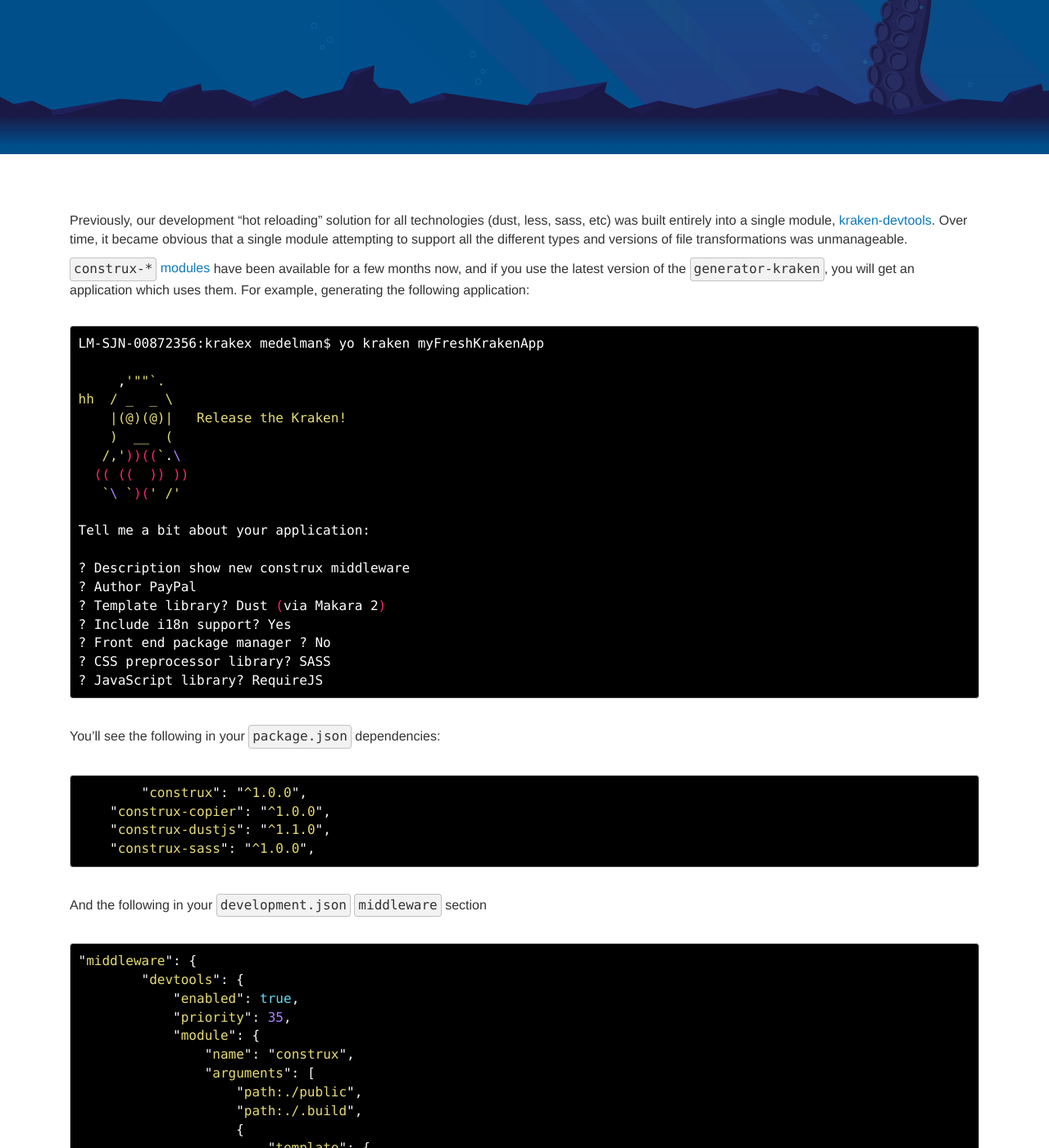
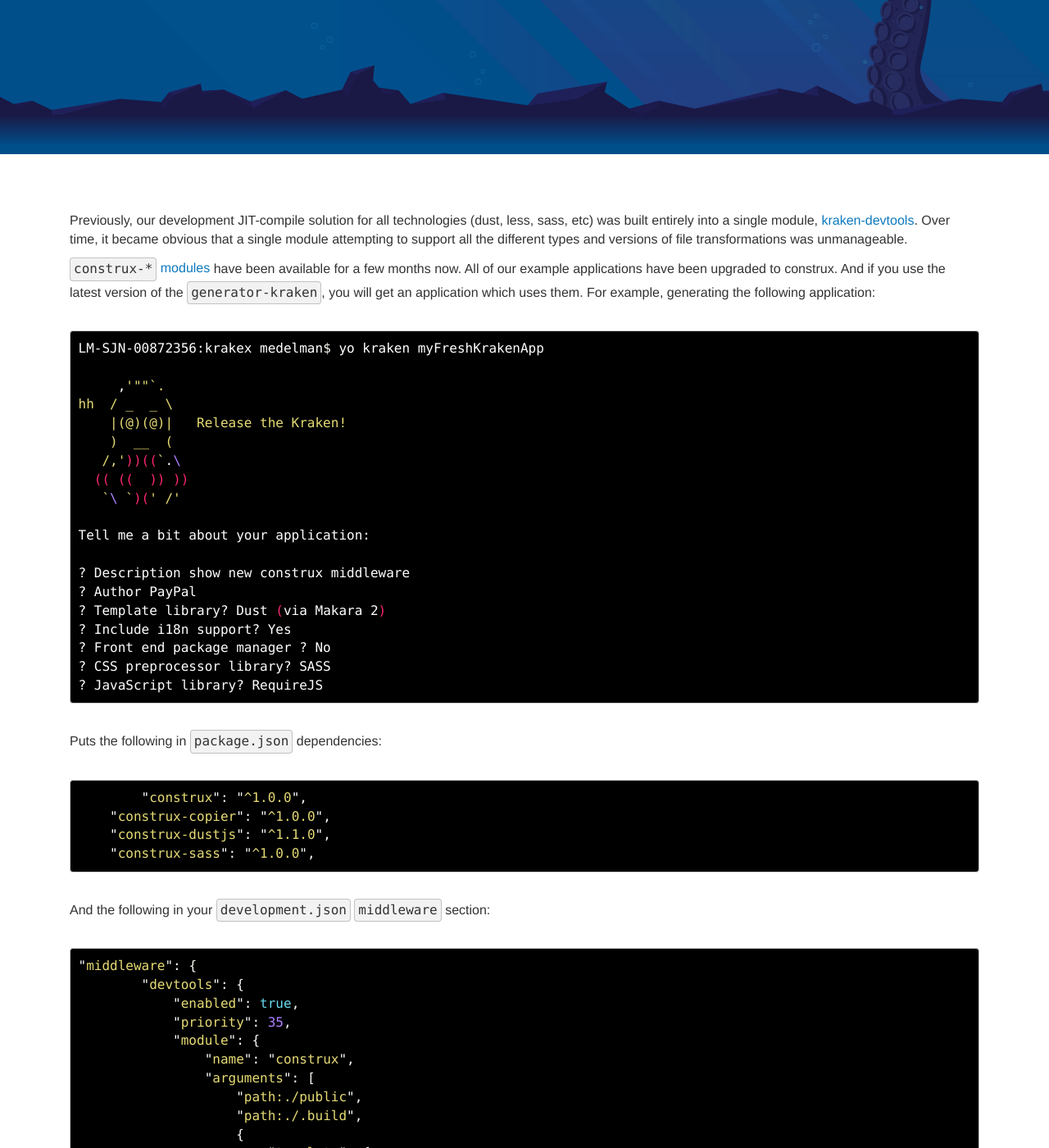
Before and after one commit to krakenjs/krakenjs.github.io, a Jekyll site: the page built from _posts/2016-03-16-announcing-construx-development-middleware.md, in a window 1280 px wide and 1400 px high, scrolled down 260 px. Shown: the whole window at 82% size. Built offline with Jekyll 4.4.1, drawn with Linux system fonts in a browser that asks for light colours; Markdown is read by kramdown in place of the engine named in the settings; some of the changed text lies outside the part shown.

Commit message:
minor edits for clarity

````diff
--- a/_posts/2016-03-16-announcing-construx-development-middleware.md
+++ b/_posts/2016-03-16-announcing-construx-development-middleware.md
@@ -3,9 +3,9 @@ title: Announcing construx development middleware
 layout: blog
 ---
 
-Previously, our development "hot reloading" solution for all technologies (dust, less, sass, etc) was built entirely into a single module, [kraken-devtools](https://github.com/krakenjs/kraken-devtools). Over time, it became obvious that a single module attempting to support all the different types and versions of file transformations was unmanageable.
+Previously, our development JIT-compile solution for all technologies (dust, less, sass, etc) was built entirely into a single module, [kraken-devtools](https://github.com/krakenjs/kraken-devtools). Over time, it became obvious that a single module attempting to support all the different types and versions of file transformations was unmanageable.
 
-[`construx-*` modules](https://www.npmjs.com/search?q=construx) have been available for a few months now, and if you use the latest version of the [`generator-kraken`](https://www.npmjs.com/package/generator-kraken), you will get an application which uses them. For example, generating the following application:
+[`construx-*` modules](https://www.npmjs.com/search?q=construx) have been available for a few months now. All of our example applications have been upgraded to construx. And if you use the latest version of the [`generator-kraken`](https://www.npmjs.com/package/generator-kraken), you will get an application which uses them. For example, generating the following application:
 
 ```bash
 LM-SJN-00872356:krakex medelman$ yo kraken myFreshKrakenApp
@@ -29,7 +29,7 @@ Tell me a bit about your application:
 ? JavaScript library? RequireJS
 ```
 
-You'll see the following in your `package.json` dependencies:
+Puts the following in `package.json` dependencies:
 
 ```js
 	"construx": "^1.0.0",
@@ -38,7 +38,7 @@ You'll see the following in your `package.json` dependencies:
     "construx-sass": "^1.0.0",
 ```
 
-And the following in your `development.json` `middleware` section
+And the following in your `development.json` `middleware` section:
 
 ```js
 "middleware": {
````
Also changed, not shown: other parts of _posts/2016-03-16-announcing-construx-development-middleware.md (+1 -1 lines).
